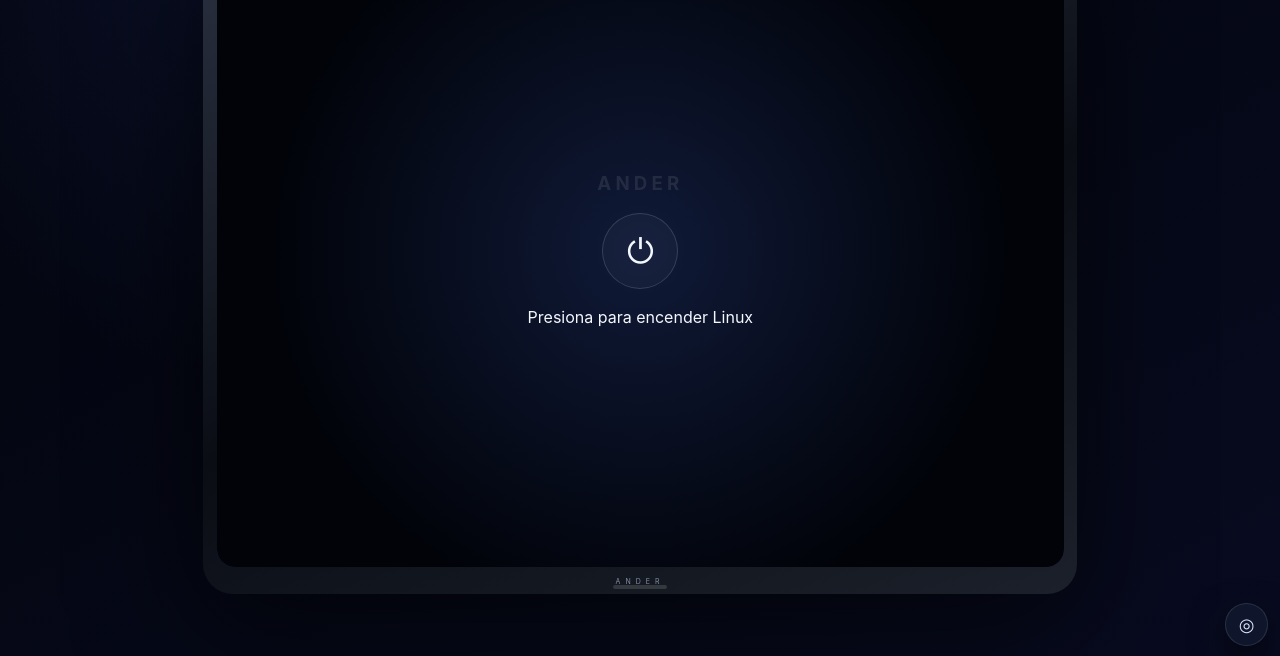
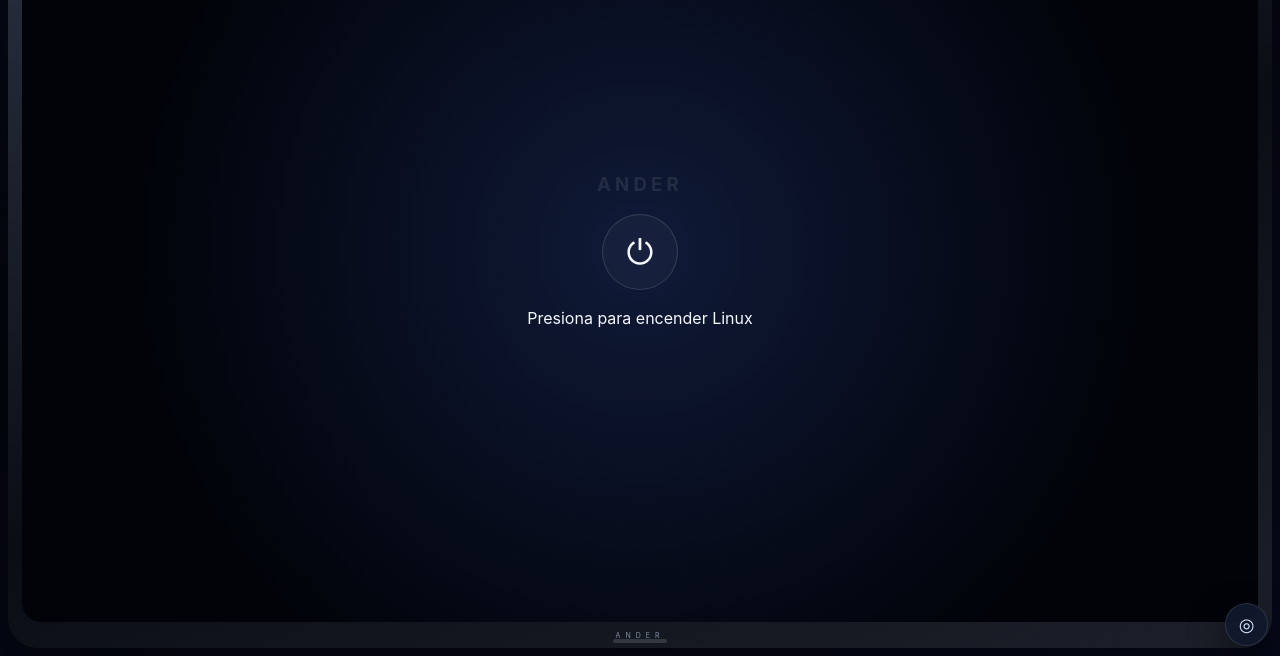
Before and after one commit to xboxstivenguti-bot/protectoPC, a website: page frontend/boot.html in a window 1280 px wide. Shown: the part 144-800 px from the top of the page. Drawn offline with Linux system fonts and the light colour scheme.

Commit message:
Hace que la pantalla ANDER llene todo el viewport sin espacios sobrantes

```diff
--- a/frontend/boot.html
+++ b/frontend/boot.html
@@ -18,8 +18,8 @@ html,body{margin:0;width:100%;height:100%;background:#050816;color:#fff;font-fam
     const response=await fetch('/index.html?v=stable-v7',{cache:'no-store'});
     if(!response.ok) throw new Error(`HTTP ${response.status}`);
     let html=await response.text();
-    html=html.replace('</head>','<link rel="stylesheet" href="/mobile-v3.css?v=12"><link rel="stylesheet" href="/mobile-v5.css?v=12"><link rel="stylesheet" href="/mobile-v7.css?v=12"><link rel="stylesheet" href="/mobile-v8.css?v=12"><link rel="stylesheet" href="/mobile-v9.css?v=12"><link rel="stylesheet" href="/mobile-v10.css?v=12"><link rel="stylesheet" href="/mobile-v11.css?v=12"><link rel="stylesheet" href="/mobile-v12.css?v=12"></head>');
-    html=html.replace('</body>','<script src="/mobile-v6.js?v=12"><\/script><script src="/mobile-v7.js?v=12"><\/script><script src="/mobile-v8.js?v=12"><\/script><script src="/mobile-v9.js?v=12"><\/script><script src="/mobile-v10.js?v=12"><\/script><script src="/mobile-v11.js?v=12"><\/script><script src="/mobile-v12.js?v=12"><\/script></body>');
+    html=html.replace('</head>','<link rel="stylesheet" href="/mobile-v3.css?v=13"><link rel="stylesheet" href="/mobile-v5.css?v=13"><link rel="stylesheet" href="/mobile-v7.css?v=13"><link rel="stylesheet" href="/mobile-v8.css?v=13"><link rel="stylesheet" href="/mobile-v9.css?v=13"><link rel="stylesheet" href="/mobile-v10.css?v=13"><link rel="stylesheet" href="/mobile-v11.css?v=13"><link rel="stylesheet" href="/mobile-v12.css?v=13"><link rel="stylesheet" href="/mobile-v13.css?v=13"></head>');
+    html=html.replace('</body>','<script src="/mobile-v6.js?v=13"><\/script><script src="/mobile-v7.js?v=13"><\/script><script src="/mobile-v8.js?v=13"><\/script><script src="/mobile-v9.js?v=13"><\/script><script src="/mobile-v10.js?v=13"><\/script><script src="/mobile-v11.js?v=13"><\/script><script src="/mobile-v12.js?v=13"><\/script></body>');
     document.open();
     document.write(html);
     document.close();
--- /dev/null
+++ b/frontend/mobile-v13.css
@@ -0,0 +1,43 @@
+/* ANDER CLOUD PC · Pantalla completa, sin espacios sobrantes v13 */
+/* Reemplaza el tamaño fijo por orientación (v8) por "llenar todo lo
+   disponible": el ancho y el alto se calculan del viewport real, no de
+   una relación de aspecto fija, para que no sobre fondo alrededor. */
+
+.scene{
+  padding:8px!important;
+  align-items:center!important;
+  justify-content:center!important;
+}
+
+.laptop{
+  width:calc(100vw - 16px)!important;
+  max-width:none!important;
+  height:calc(100vh - 16px)!important;
+  margin:0 auto!important;
+  display:flex!important;
+  flex-direction:column!important;
+}
+
+.display{
+  width:100%!important;
+  flex:1 1 auto!important;
+  display:flex!important;
+  flex-direction:column!important;
+  min-height:0!important;
+}
+
+.screen{
+  flex:1 1 auto!important;
+  width:100%!important;
+  height:auto!important;
+  aspect-ratio:auto!important;
+  min-height:0!important;
+}
+
+@media (orientation:portrait){.screen{aspect-ratio:auto!important}}
+@media (orientation:landscape){.screen{aspect-ratio:auto!important}}
+
+@media(max-width:760px){
+  .scene{padding:5px!important}
+  .laptop{width:calc(100vw - 10px)!important;height:calc(100vh - 10px)!important}
+}
```
